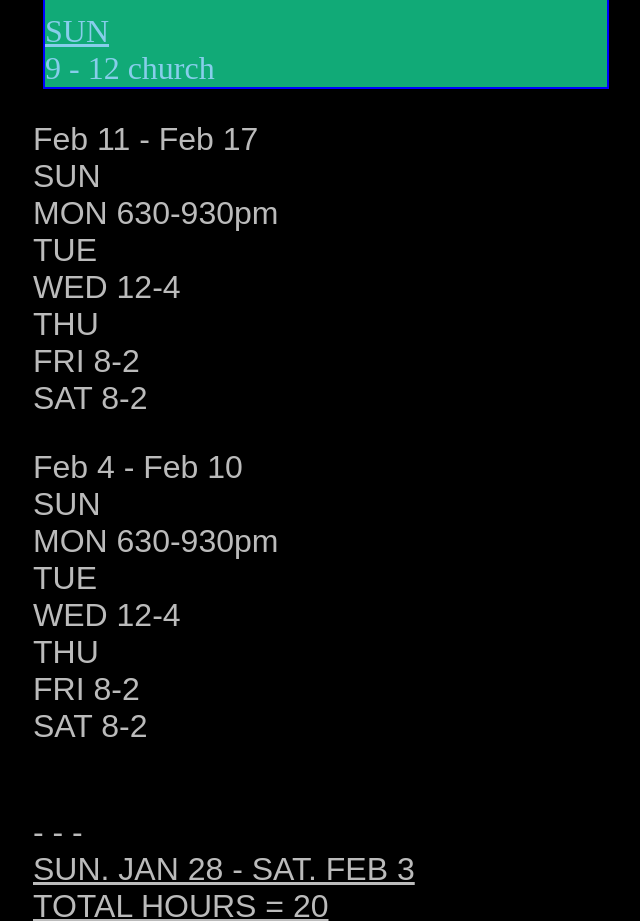
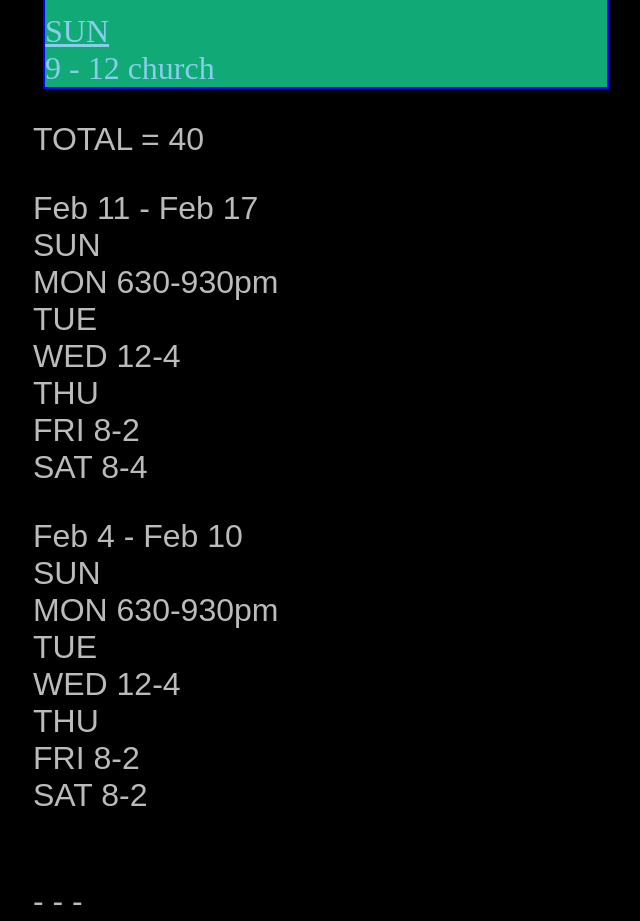
Before and after one commit to sevr/sevr.github.io, a plain HTML site: page index.html in a window 1280 px wide. Shown: the part 800-1721 px from the top of the page, without its empty margins (31-671 px from the left). Drawn offline with Linux system fonts and the light colour scheme.

Commit message:
Update index.html

```diff
--- a/index.html
+++ b/index.html
@@ -67,6 +67,15 @@ SUN</u>
 
 <p>
 
+
+
+
+
+
+
+
+  TOTAL = 40
+
  <p>
   Feb 11 - Feb 17
     <br>
@@ -82,7 +91,7 @@ THU
     <BR>
 FRI 8-2
     <BR>
-SAT 8-2
+SAT 8-4
    <P>
 
   <p>
```
